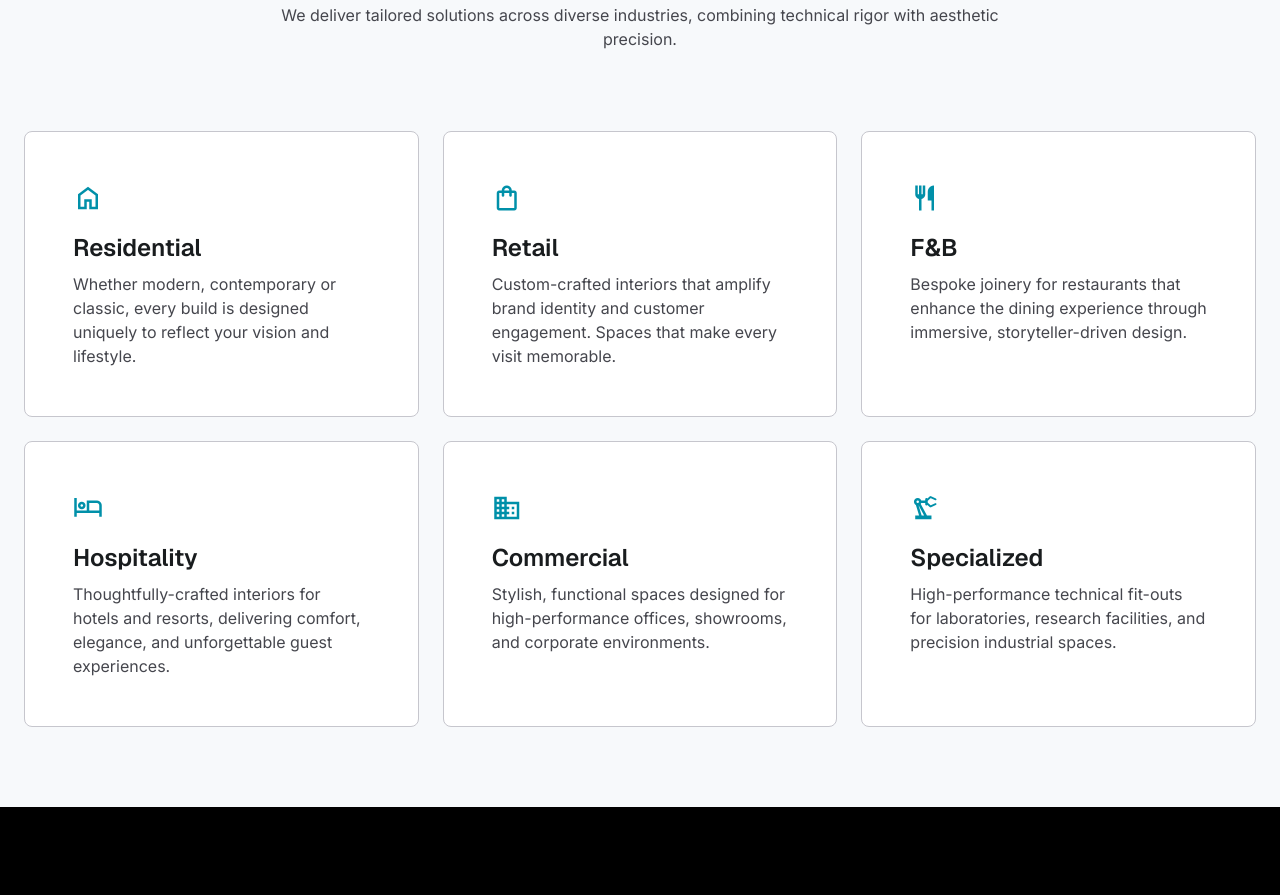
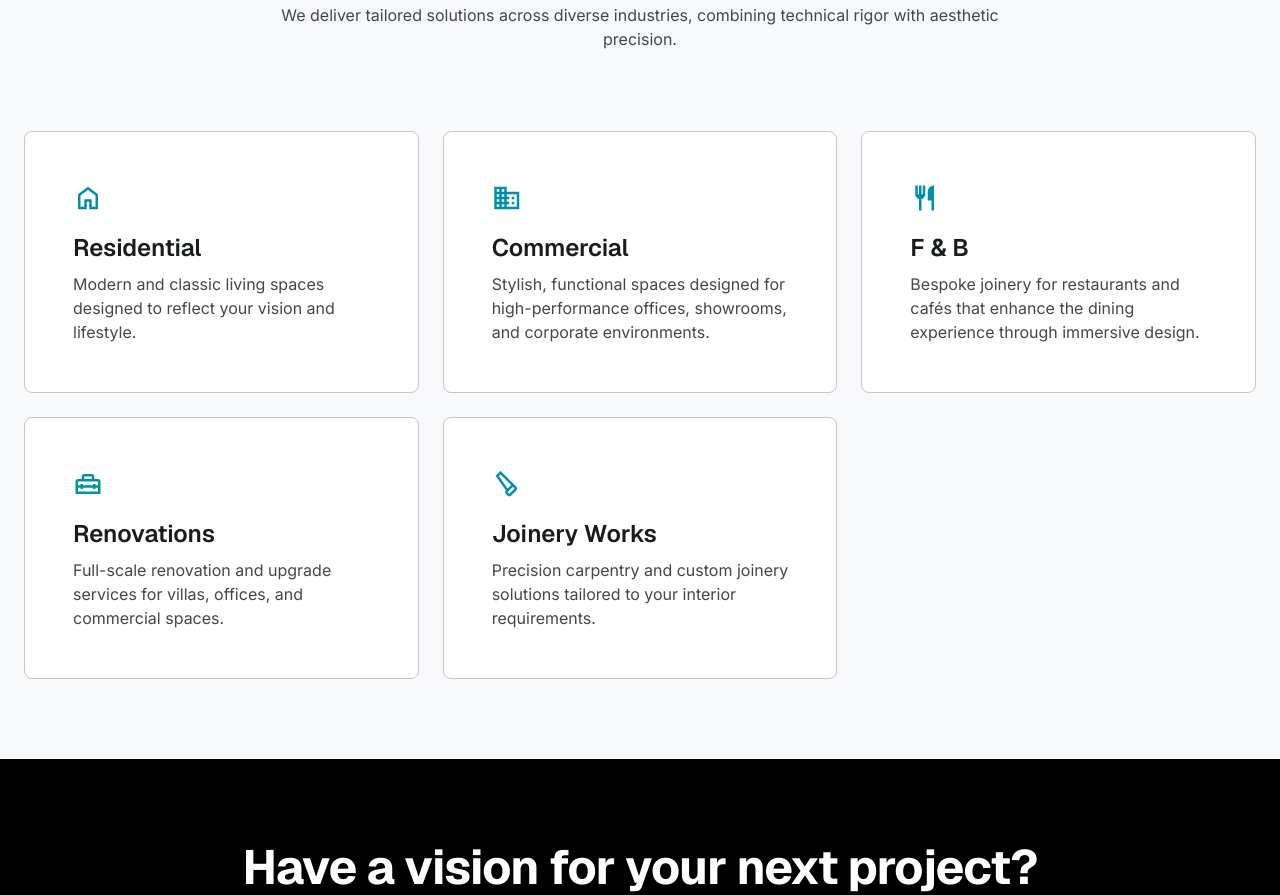
Before and after one commit to waseemsamra/Gypspace, a React (Vite) app: page /works in a window 1280 px wide. Shown: the part 2140-3035 px from the top of the page. Built offline with nearby package versions, Linux system fonts and the light colour scheme; no server answers; the HTML template or start-up script is replaced by a standard one.

Commit message:
update works page sectors and filters

```diff
--- a/src/pages/WorksPage.jsx
+++ b/src/pages/WorksPage.jsx
@@ -181,28 +181,7 @@ const WorksPage = () => {
                 <span className="material-symbols-outlined text-on-tertiary-container mb-md text-3xl">home</span>
                 <h4 className="font-headline-sm text-headline-sm mb-sm">Residential</h4>
                 <p className="font-body-md text-on-surface-variant">
-                  Whether modern, contemporary or classic, every build is designed uniquely to reflect your vision and lifestyle.
-                </p>
-              </div>
-              <div className="p-xl bg-white border border-outline-variant rounded-xl hover:border-on-tertiary-container transition-colors group">
-                <span className="material-symbols-outlined text-on-tertiary-container mb-md text-3xl">shopping_bag</span>
-                <h4 className="font-headline-sm text-headline-sm mb-sm">Retail</h4>
-                <p className="font-body-md text-on-surface-variant">
-                  Custom-crafted interiors that amplify brand identity and customer engagement. Spaces that make every visit memorable.
-                </p>
-              </div>
-              <div className="p-xl bg-white border border-outline-variant rounded-xl hover:border-on-tertiary-container transition-colors group">
-                <span className="material-symbols-outlined text-on-tertiary-container mb-md text-3xl">restaurant</span>
-                <h4 className="font-headline-sm text-headline-sm mb-sm">F&amp;B</h4>
-                <p className="font-body-md text-on-surface-variant">
-                  Bespoke joinery for restaurants that enhance the dining experience through immersive, storyteller-driven design.
-                </p>
-              </div>
-              <div className="p-xl bg-white border border-outline-variant rounded-xl hover:border-on-tertiary-container transition-colors group">
-                <span className="material-symbols-outlined text-on-tertiary-container mb-md text-3xl">hotel</span>
-                <h4 className="font-headline-sm text-headline-sm mb-sm">Hospitality</h4>
-                <p className="font-body-md text-on-surface-variant">
-                  Thoughtfully-crafted interiors for hotels and resorts, delivering comfort, elegance, and unforgettable guest experiences.
+                  Modern and classic living spaces designed to reflect your vision and lifestyle.
                 </p>
               </div>
               <div className="p-xl bg-white border border-outline-variant rounded-xl hover:border-on-tertiary-container transition-colors group">
@@ -213,10 +192,24 @@ const WorksPage = () => {
                 </p>
               </div>
               <div className="p-xl bg-white border border-outline-variant rounded-xl hover:border-on-tertiary-container transition-colors group">
-                <span className="material-symbols-outlined text-on-tertiary-container mb-md text-3xl">precision_manufacturing</span>
-                <h4 className="font-headline-sm text-headline-sm mb-sm">Specialized</h4>
+                <span className="material-symbols-outlined text-on-tertiary-container mb-md text-3xl">restaurant</span>
+                <h4 className="font-headline-sm text-headline-sm mb-sm">F &amp; B</h4>
                 <p className="font-body-md text-on-surface-variant">
-                  High-performance technical fit-outs for laboratories, research facilities, and precision industrial spaces.
+                  Bespoke joinery for restaurants and cafés that enhance the dining experience through immersive design.
+                </p>
+              </div>
+              <div className="p-xl bg-white border border-outline-variant rounded-xl hover:border-on-tertiary-container transition-colors group">
+                <span className="material-symbols-outlined text-on-tertiary-container mb-md text-3xl">home_repair_service</span>
+                <h4 className="font-headline-sm text-headline-sm mb-sm">Renovations</h4>
+                <p className="font-body-md text-on-surface-variant">
+                  Full-scale renovation and upgrade services for villas, offices, and commercial spaces.
+                </p>
+              </div>
+              <div className="p-xl bg-white border border-outline-variant rounded-xl hover:border-on-tertiary-container transition-colors group">
+                <span className="material-symbols-outlined text-on-tertiary-container mb-md text-3xl">carpenter</span>
+                <h4 className="font-headline-sm text-headline-sm mb-sm">Joinery Works</h4>
+                <p className="font-body-md text-on-surface-variant">
+                  Precision carpentry and custom joinery solutions tailored to your interior requirements.
                 </p>
               </div>
             </div>
```
